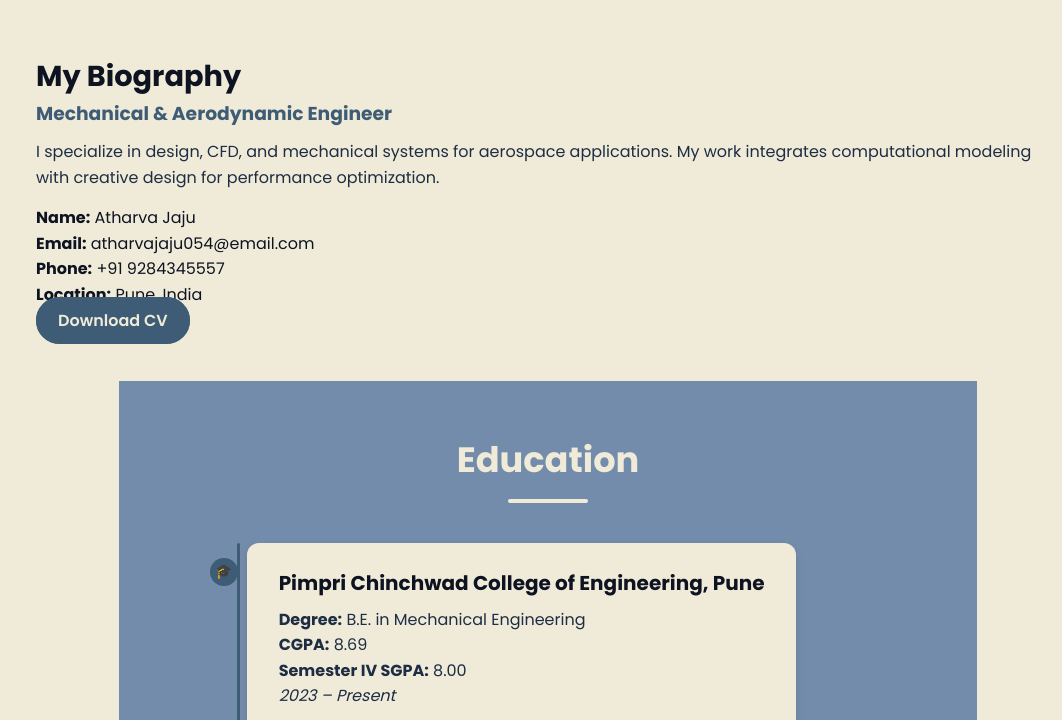
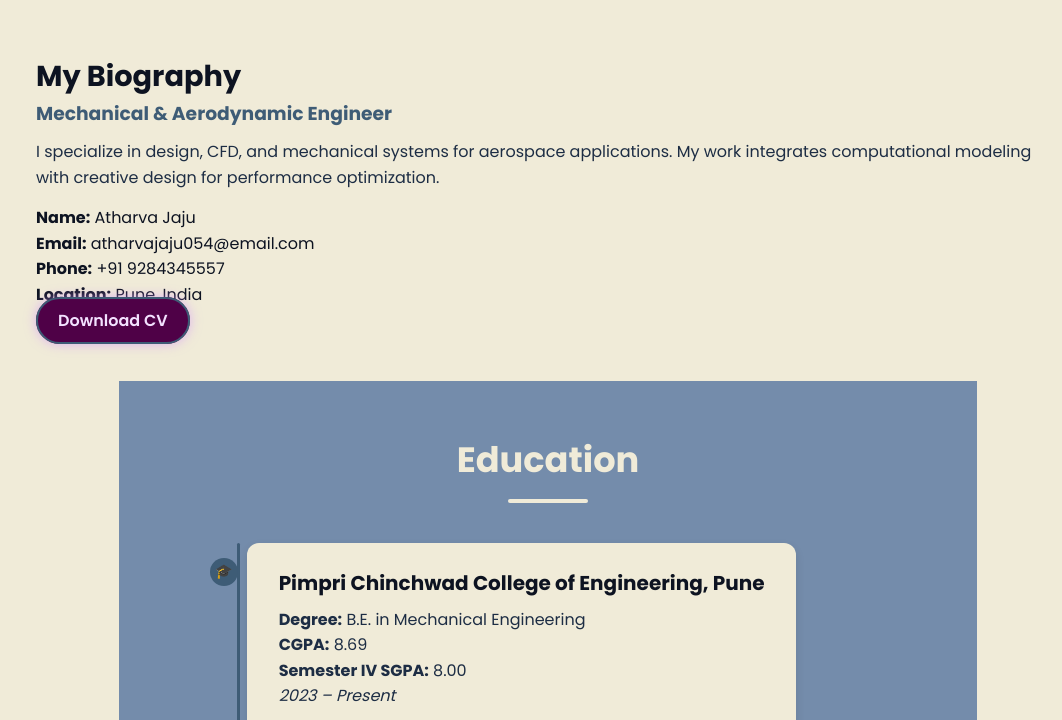
Before and after one commit to atharva9933/AtharvaJaju.github.io, a plain HTML site: page index.html in a window 1280 px wide. In both pictures the pointer is over the link "Download CV". Shown: the part 724-1444 px from the top of the page, without its empty margins (92-1154 px from the left). Drawn offline with Linux system fonts and the light colour scheme.

Commit message:
style.css

```diff
--- a/style.css
+++ b/style.css
@@ -76,9 +76,12 @@ body {
 }
 
 .btn-outline:hover {
-    background-color: #3e5c76;
-    color: #f0ebd8;
+  background-color: #4f0147;
+  color: #f3e1ff;
+  box-shadow: 0 0 12px rgba(209, 139, 255, 0.6);
+  transform: translateY(-2px);
 }
+
 
 /* ===========================
    HERO SECTION
```
